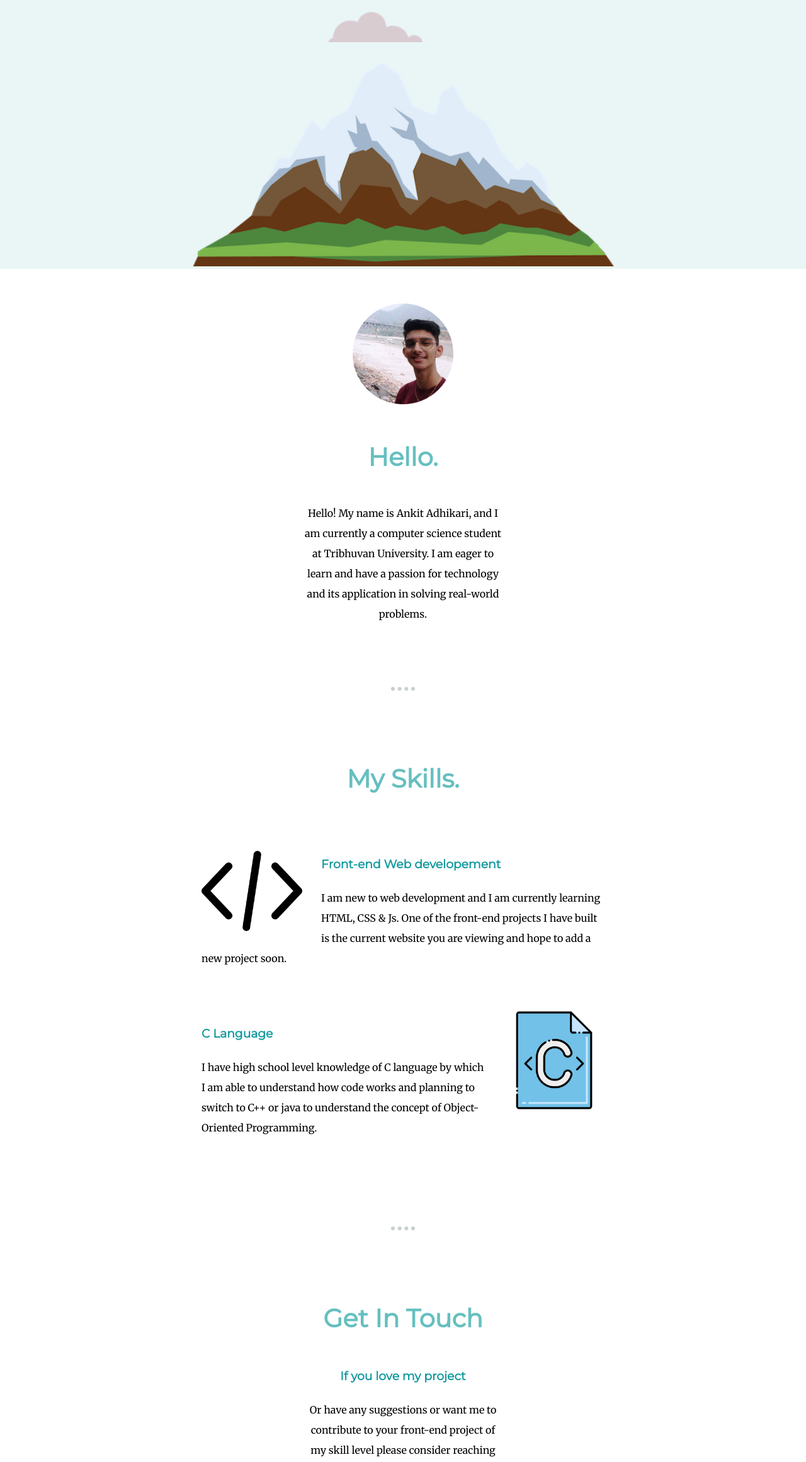
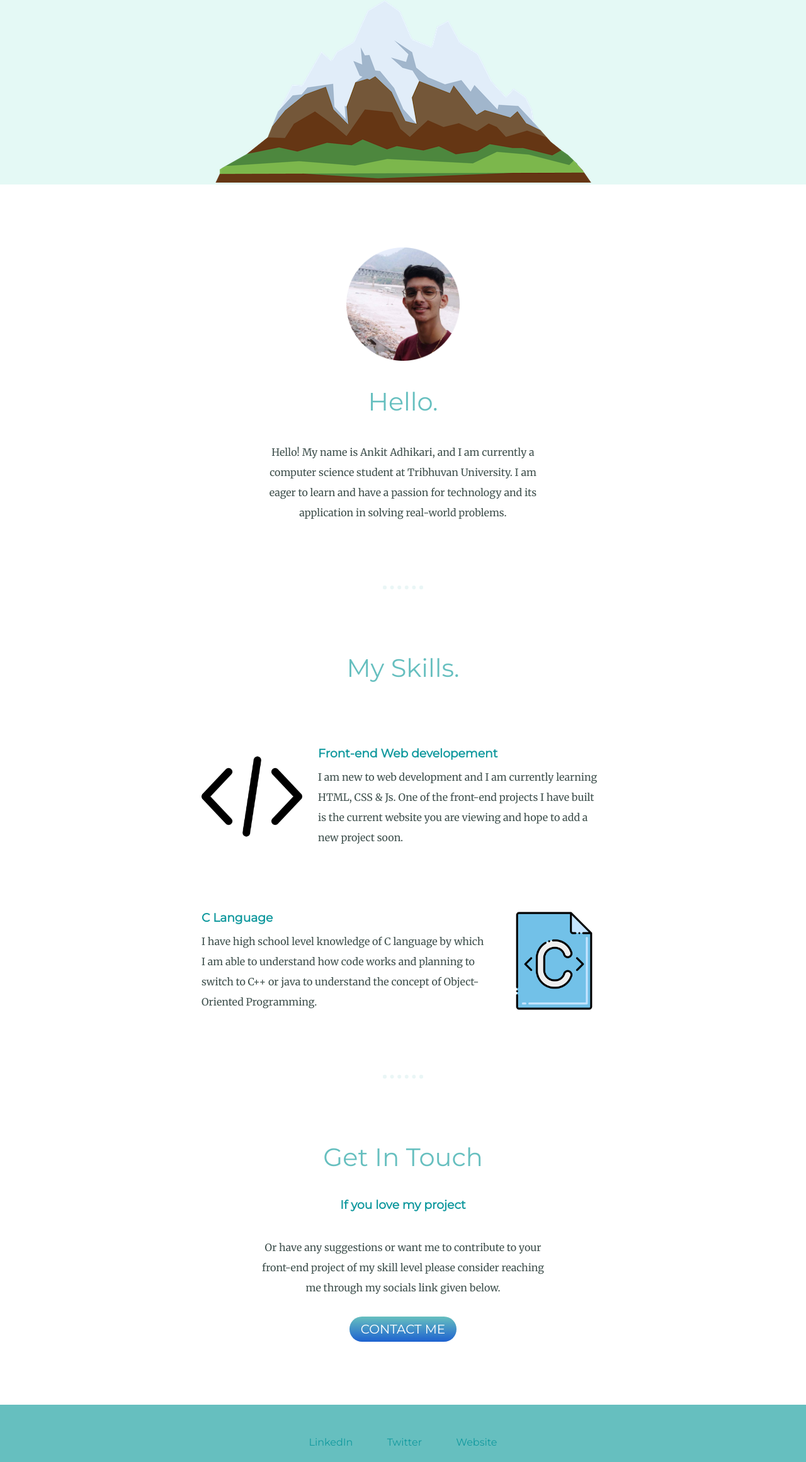
Before and after one commit to AnkitAdhikari/cv, a plain HTML site: page index.html in a window 1280 px wide. Shown: the part 478-2800 px from the top of the page at 63% size. Drawn offline with Linux system fonts and the light colour scheme.

```diff
--- a/index.html
+++ b/index.html
@@ -1,5 +1,5 @@
 <!DOCTYPE html>
-<html lang="en">
+<html>
   <head>
     <meta charset="UTF-8" />
     <meta http-equiv="X-UA-Compatible" content="IE=edge" />
@@ -25,72 +25,82 @@
       rel="stylesheet"
     />
   </head>
-
   <body>
-    <div class="top-container">
-      <img class="top-cloud" src="cloud.png" alt="cloud-img" />
-      <h1>I'm Ankit.</h1>
-      <h2 class="subtitle">A programmer.</h2>
-      <img class="bottom-cloud" src="cloud.png" alt="cloud-img" />
-      <img class="mountain" src="mountain.png" alt="mountain-img" />
-    </div>
-    <div class="middle-container">
-      <div class="profile">
-        <img class="profile-image" src="ankit_profile-modified.png" alt="" />
-        <h2>Hello.</h2>
-        <p>
+    <main>
+      <section class="intro">
+        <img class="top-cloud" src="cloud.png" alt="cloud photo" />
+        <h1 class="heading">I'm Ankit.</h1>
+        <h2 class="section-intro">
+          a <span class="underline-text">pro</span>grammer.
+        </h2>
+        <img class="bottom-cloud" src="cloud.png" alt="cloud photo" />
+        <img class="mountain" src="mountain.png" alt="mountain" />
+      </section>
+      <article class="bio">
+        <img
+          class="headshot"
+          src="ankit_profile-modified.png"
+          alt="Ankit's picture"
+        />
+        <h2 class="section-intro bio-heading">Hello.</h2>
+        <p class="bio-text">
           Hello! My name is Ankit Adhikari, and I am currently a computer
           science student at Tribhuvan University. I am eager to learn and have
           a passion for technology and its application in solving real-world
           problems.
         </p>
-      </div>
+      </article>
       <hr />
-      <div class="skills">
-        <h2>My Skills.</h2>
-        <div class="skill-row">
-          <img class="code-image" src="coding.png" alt="" />
-          <h3>Front-end Web developement</h3>
-          <p>
+      <section class="skills">
+        <h2 class="section-intro skills-heading">My Skills.</h2>
+        <div class="skill-1">
+          <img class="skill-image image-left" src="coding.png" alt="coding" />
+          <h3 class="skill-topic">Front-end Web developement</h3>
+          <p class="skill-brief">
             I am new to web development and I am currently learning HTML, CSS &
             Js. One of the front-end projects I have built is the current
             website you are viewing and hope to add a new project soon.
           </p>
         </div>
-        <div class="skill-row">
-          <img class="c-image" src="c-document.png" alt="" />
-          <h3>C Language</h3>
-          <p>
+        <div class="skill-2">
+          <img
+            class="skill-image image-right"
+            src="c-document.png"
+            alt="c-language"
+          />
+          <h3 class="skill-topic">C Language</h3>
+          <p class="skill-brief">
             I have high school level knowledge of C language by which I am able
             to understand how code works and planning to switch to C++ or java
             to understand the concept of Object-Oriented Programming.
           </p>
         </div>
-      </div>
+      </section>
       <hr />
-      <div class="contact-me">
-        <h2>Get In Touch</h2>
-        <h3>If you love my project</h3>
-        <p>
+      <section class="contact">
+        <h2 class="section-intro contact-heading">Get In Touch</h2>
+        <h3 class="contact-topic">If you love my project</h3>
+        <p class="contact-brief">
           Or have any suggestions or want me to contribute to your front-end
           project of my skill level please consider reaching me through my
           socials link given below.
         </p>
         <a class="btn" href="mailto:ankitadhikari31512@gmail.com">CONTACT ME</a>
+      </section>
+    </main>
+    <footer>
+      <div class="links">
+        <a class="contact-links" href="https://www.instagram.com/ankit_31512/"
+          >LinkedIn</a
+        >
+        <a class="contact-links" href="https://twitter.com/AnkitAdhikari_"
+          >Twitter</a
+        >
+        <a class="contact-links" href="https://www.facebook.com/ankit.clarke"
+          >Website</a
+        >
       </div>
-    </div>
-
-    <div class="bottom-container">
-      <a class="footer-link" href="https://www.instagram.com/ankit_31512/"
-        >Instagram</a
-      >
-      <a class="footer-link" href="https://twitter.com/AnkitAdhikari_"
-        >Twitter</a
-      >
-      <a class="footer-link" href="https://www.facebook.com/ankit.clarke"
-        >Facebook</a
-      >
-      <p class="copyright">&copy; 2022 Ankit Adhikari.</p>
-    </div>
+      <p>&copy; 2023 Ankit Adhikari.</p>
+    </footer>
   </body>
 </html>
--- a/styles.css
+++ b/styles.css
@@ -1,171 +1,191 @@
-body {
+* {
   margin: 0;
+  padding: 0;
+  box-sizing: border-box;
+  font-family: "Montserrat";
+}
+.intro {
+  /* height: 80vh; */
+  background-color: #e4f9f5;
+  position: relative;
+}
+h1 {
+  font-family: "Sacramento";
+  font-size: 90px;
   text-align: center;
-    font-family: 'Merriweather', serif;
+  padding-top: 150px;
+  color: #66bfbf;
+}
+.section-intro {
+  text-align: center;
+  font-size: 40px;
+  font-weight: normal;
+  margin: 40px auto;
+  color: #66bfbf;
+}
+.underline-text {
+  text-decoration: underline;
+}
+/* cloud css */
+.top-cloud {
+  position: absolute;
+  top: 40px;
+  right: 300px;
+}
+.bottom-cloud {
+  position: absolute;
+  left: 257px;
+  /* display: block; */
 }
 
-h1 {
-    margin: 0 auto 0 auto;
-    font-size: 5.625rem;
-    font-family: 'Sacramento', cursive;
-    color: #66BFBF;
+.mountain {
+  display: block;
+  margin: auto;
+  padding-bottom: 3px;
 }
 
-h2 {
-    font-family: 'Montserrat', sans-serif;
-    font-size: 2.5rem;
-    color: #66BFBF;
-}
-
-h3 {
-    font-family: 'Montserrat', sans-serif;
-    color: #11999E;
-}
-
-.top-container {
-    background-color: #EAF6F6;
-    position: relative;
-    padding-top: 254px;
-}
-
-.middle-container {
-    background-color: #ffffff;
-    position: relative;
-    color: #000000;
-}
-
-
-.bottom-container {
-    background-color: #66BFBF;
-    height: 80px;
-    padding: 80px;
-    color: #EAF6F6;
-
-}
-
-
-hr {
-    border: dotted #c8cfcf;
-    border-width: 6px 0 0;
-    width: 3%;
+.bio {
   margin: 100px auto;
 }
 
-.top-cloud {
-    position: absolute;
-    right: 521px;
-    top: 100px;
+.headshot {
+  margin: auto;
+  display: block;
+  width: 180px;
 }
 
-.bottom-cloud {
-    position: absolute;
-    bottom: 360px;
-    left: 521px;
+.bio-text {
+  text-align: center;
+  width: 35%;
+  margin: auto;
+  line-height: 2;
+  font-family: Merriweather;
+  color: #40514e;
 }
 
-.mountain {
-    height: 400px;
-}
-
-.footer-link {
-    color: #11999E;
-    font-family: 'Montserrat', sans-serif;
-    text-decoration: none;
-    padding: 15px;
-}
-
-.footer-link:hover {
-    color: rgb(234 246 246);
-}
-
-.subtitle {
-    font-weight: normal;
-}
-
-.profile {
-    margin: 55px auto 55px auto;
-    width: 25%;
-    text-align: center;
-    line-height: 2;
+hr {
+  border: 6px dotted #eaf6f6;
+  border-top: none;
+  width: 5%;
+  margin: auto;
 }
 
 .skills {
-    margin: 55px auto 55px auto;
-    line-height: 2;
+  margin: 100px auto;
 }
 
-.skill-row {
+.skill-1 {
   width: 50%;
-    margin: 25px auto;
-    text-align: left;
-    line-height: 2;
-    display: inline-block;
+  margin: 100px auto;
+}
+.skill-2 {
+  width: 50%;
+  margin: auto;
 }
 
-.contact-me {
-    margin: 55px auto 55px auto;
+.skill-image {
+  /* border-radius: 50%; */
   width: 25%;
+}
+.skill-topic {
+  color: #11999e;
+}
+
+.image-right {
+  float: right;
+  margin-left: 25px;
+}
+.image-left {
+  float: left;
+  margin-right: 25px;
+}
+.skill-topic {
+  margin-bottom: 10px;
+}
+.skill-brief {
+  color: #40514e;
+  line-height: 2;
+  font-family: Merriweather;
+}
+
+.contact {
+  margin: 100px auto;
+}
+.contact-topic {
+  color: #11999e;
   text-align: center;
+  margin: 40px auto;
+}
+.contact-brief {
+  width: 35%;
+  color: #40514e;
+  margin: auto;
   line-height: 2;
+  font-family: Merriweather;
+  text-align: center;
 }
 
 .btn {
-    background: #66BFBF;
-    background-image: -webkit-linear-gradient(top, #66BFBF, #1E62D0);
-    background-image: -moz-linear-gradient(top, #66BFBF, #1E62D0);
-    background-image: -ms-linear-gradient(top, #66BFBF, #1E62D0);
-    background-image: -o-linear-gradient(top, #66BFBF, #1E62D0);
-    background-image: -webkit-gradient(to bottom, #66BFBF, #1E62D0);
+  background: #66bfbf;
+  background-image: -webkit-linear-gradient(top, #66bfbf, #1e62d0);
+  background-image: -moz-linear-gradient(top, #66bfbf, #1e62d0);
+  background-image: -ms-linear-gradient(top, #66bfbf, #1e62d0);
+  background-image: -o-linear-gradient(top, #66bfbf, #1e62d0);
+  background-image: -webkit-gradient(to bottom, #66bfbf, #1e62d0);
   -webkit-border-radius: 20px;
   -moz-border-radius: 20px;
   border-radius: 20px;
-    height: 19px;
+  height: 40px;
   line-height: 19px;
-    color: #FFFFFF;
-    font-family: 'Montserrat', sans-serif;
-    width: 149px;
+  color: #ffffff;
+  font-family: "Montserrat", sans-serif;
+  width: 170px;
   font-size: 20px;
   font-weight: 100;
   padding: 11px;
   text-decoration: none;
-    display: inline-block;
+  display: block;
   cursor: pointer;
   text-align: center;
-    margin-top: 30px;
+  margin: 30px auto auto;
+  /* margin-top: 30px; */
 }
 
 .btn:hover {
-    border: solid #337FED 0;
-    background: #67C1C1;
-    background-image: -webkit-linear-gradient(top, #67C1C1, #4899F5);
-    background-image: -moz-linear-gradient(top, #67C1C1, #4899F5);
-    background-image: -ms-linear-gradient(top, #67C1C1, #4899F5);
-    background-image: -o-linear-gradient(top, #67C1C1, #4899F5);
-    background-image: -webkit-gradient(to bottom, #67C1C1, #4899F5);
+  border: solid #337fed 0;
+  background: #67c1c1;
+  background-image: -webkit-linear-gradient(top, #67c1c1, #4899f5);
+  background-image: -moz-linear-gradient(top, #67c1c1, #4899f5);
+  background-image: -ms-linear-gradient(top, #67c1c1, #4899f5);
+  background-image: -o-linear-gradient(top, #67c1c1, #4899f5);
+  background-image: -webkit-gradient(to bottom, #67c1c1, #4899f5);
   -webkit-border-radius: 20px;
   -moz-border-radius: 20px;
   border-radius: 20px;
   text-decoration: none;
 }
 
-.profile-image {
+footer {
+  background-color: #66bfbf;
+  padding: 50px 0 30px;
+}
+.links {
   width: 50%;
+  margin: auto;
+  /* background-color: red; */
+  text-align: center;
 }
-
-.code-image {
-    width: 25%;
-    float: left;
-    margin-right: 30px;
+.contact-links {
+  text-decoration: none;
+  color: #11999e;
+  margin: auto 25px;
 }
-
-.c-image {
-    width: 25%;
-    float: right;
-    margin-left: 30px;
+.contact-links:hover {
+  color: #eaf6f6;
 }
-
-.copyright {
-    color: rgb(234 246 246);
+footer p {
+  text-align: center;
+  color: #eaf6f6;
   font-size: 0.75rem;
-    margin-top: 50px;
+  padding: 30px 0;
 }
```
Lines whose indentation alone changed are shown as unchanged.
